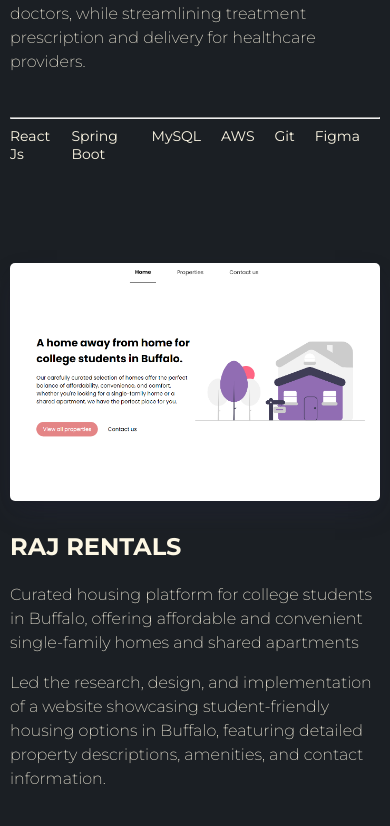
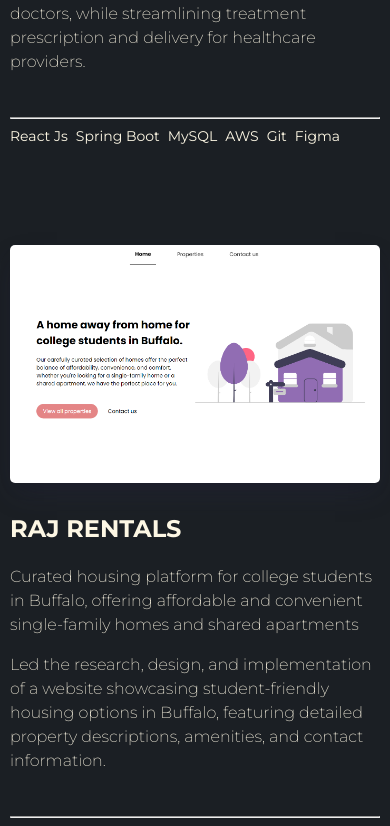
Before and after one commit to sricharan18/portfolio, a React (Create React App) app: page / in a window 390 px wide. Shown: the part 3163-3989 px from the top of the page. Built offline with nearby package versions, Linux system fonts and the light colour scheme.

Commit message:
skills bug fixed

```diff
--- a/src/homepage.css
+++ b/src/homepage.css
@@ -307,7 +307,7 @@ animation-delay: 1.2s;
 
     .skills-right {
         flex-wrap: wrap;
-        width: 95% !important;
+        width: 90% !important;
     }
 
     .exp-right {
@@ -345,6 +345,6 @@ animation-delay: 1.2s;
     }
 
     .project-skills div {
-        margin-right: 10px;
+        margin-right: 8px !important;
     }
 }
```
